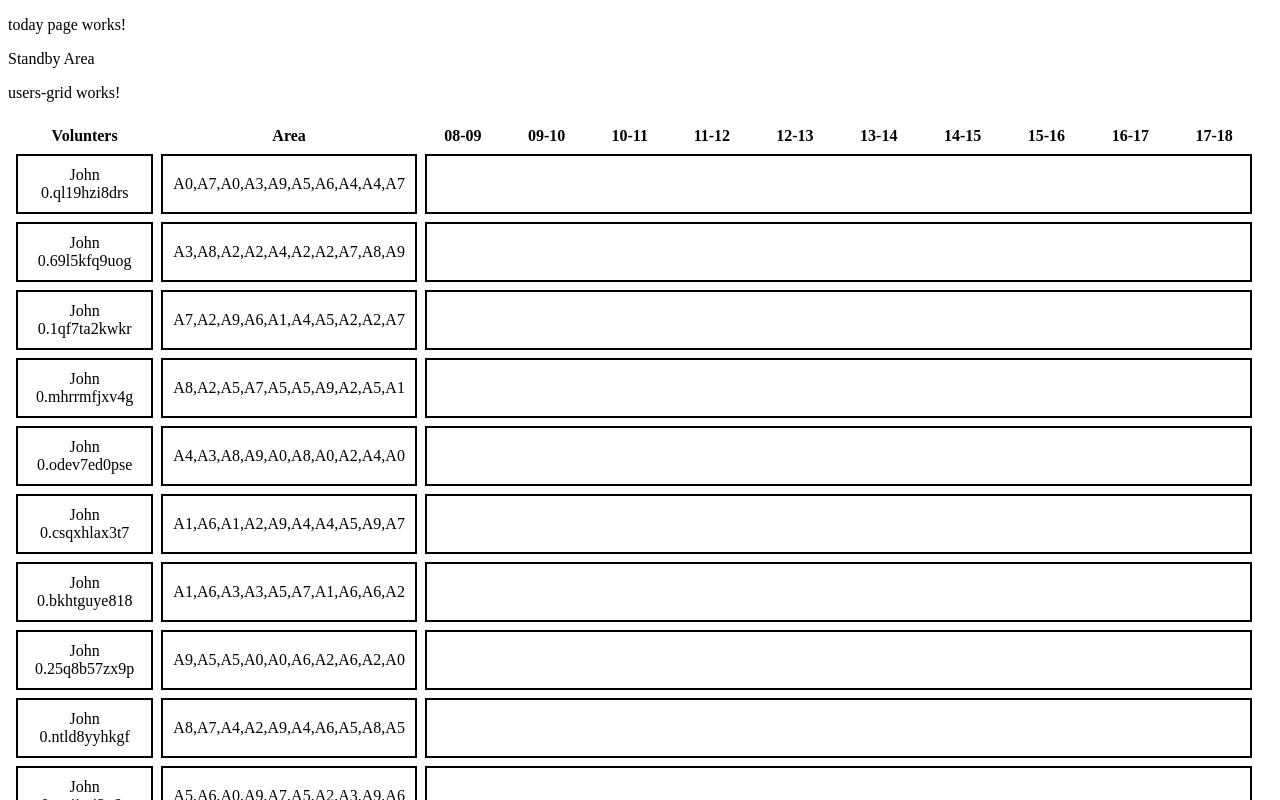
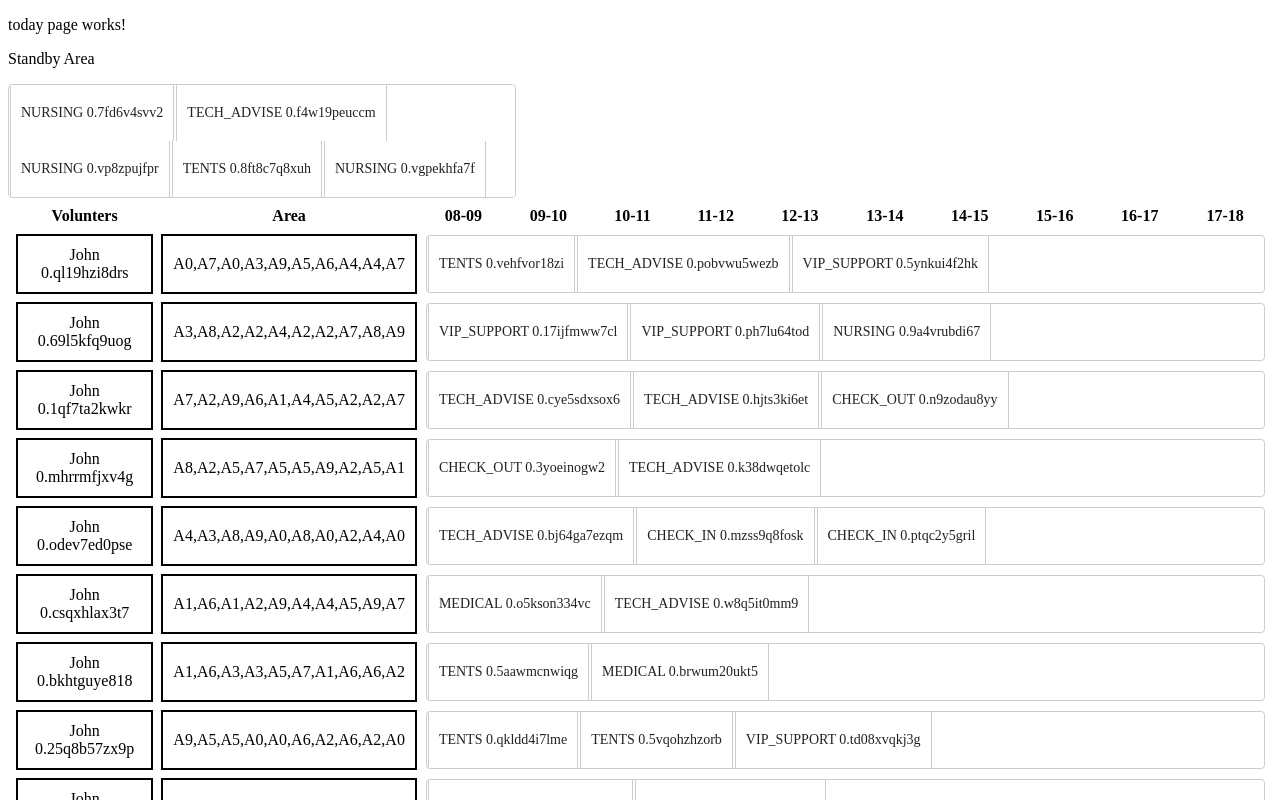
Before and after one commit to jgomesmv/AngularTasksManager, an Angular app: page /tasks in a window 1280 px wide. Shown: the top 800 px of the page. Built offline with nearby package versions, Linux system fonts and the light colour scheme.

Commit message:
implement basic drag and drop logic

```diff
--- a/package.json
+++ b/package.json
@@ -20,6 +20,7 @@
     "@angular/platform-browser": "~9.0.0",
     "@angular/platform-browser-dynamic": "~9.0.0",
     "@angular/router": "~9.0.0",
+    "lodash": "^4.17.15",
     "rxjs": "~6.5.4",
     "tslib": "^1.10.0",
     "zone.js": "~0.10.2"
--- a/src/app/tasks/pages/today/resources/standby-tasks/standby-tasks.component.html
+++ b/src/app/tasks/pages/today/resources/standby-tasks/standby-tasks.component.html
@@ -1,4 +1,3 @@
 <section>
-  <div>Standby Area</div>
-  <div></div>
+  <p>Standby Area</p>
 </section>
--- a/src/app/tasks/pages/today/resources/users-grid/users-grid.component.html
+++ b/src/app/tasks/pages/today/resources/users-grid/users-grid.component.html
@@ -1,4 +1,24 @@
-<p>users-grid works!</p>
+<div>
+  <div
+    id="pendingTasks"
+    cdkDropList
+    [cdkDropListData]="pendingTasks"
+    [cdkDropListConnectedTo]="pendingTasksConnectedTo"
+    cdkDropListSortingDisabled
+    class="c-usersGrid__pendingTasksList"
+    (cdkDropListDropped)="drop($event)"
+    [cdkDropListEnterPredicate]="noReturnPredicate"
+  >
+    <div
+      class="c-usersGrid__task"
+      *ngFor="let task of pendingTasks"
+      [cdkDragData]="task"
+      cdkDrag
+    >
+      {{ task.name }}
+    </div>
+  </div>
+</div>
 <table class="c-usersGrid__table">
   <thead>
     <tr>
@@ -20,8 +40,27 @@
     <tr *ngFor="let user of users">
       <td class="c-usersGrid__cell c-usersGrid__userName">{{ user.name }}</td>
       <td class="c-usersGrid__cell c-usersGrid__area">{{ user.areas }}</td>
-      <td class="c-usersGrid__cell" colspan="10"></td>
-      <td></td>
+      <td colspan="10">
+        <div
+          id="{{ user.id }}_userTasks"
+          cdkDropList
+          [cdkDropListData]="user.tasks"
+          [cdkDropListConnectedTo]="pendingTasksConnectedTo"
+          cdkDropListSortingDisabled
+          class="c-usersGrid__userTasksList"
+          (cdkDropListDropped)="drop($event)"
+          [cdkDropListEnterPredicate]="evenPredicate"
+        >
+          <div
+            class="c-usersGrid__task"
+            *ngFor="let task of user.tasks"
+            cdkDrag
+            [cdkDragData]="task"
+          >
+            {{ task.name }}
+          </div>
+        </div>
+      </td>
     </tr>
   </tbody>
 </table>
--- a/src/app/tasks/pages/today/resources/users-grid/users-grid.component.scss
+++ b/src/app/tasks/pages/today/resources/users-grid/users-grid.component.scss
@@ -18,4 +18,49 @@
     width: 5%;
     text-align: center;
   }
+
+  &__minutes {
+    display: flex;
+    flex-direction: column;
+    flex-grow: 1;
+  }
+
+  &__pendingTasksList {
+    display: flex;
+    max-width: 548px;
+    width: 40%;
+    height: 112px;
+    flex-direction: row;
+    flex-wrap: wrap;
+    overflow: hidden;
+    overflow-y: visible;
+    border: solid 1px #cccccc;
+    border-radius: 4px;
+    background: white;
+  }
+
+  &__userTasksList {
+    display: flex;
+    width: 100%;
+    flex-direction: row;
+    overflow: hidden;
+    border: solid 1px #cccccc;
+    border-radius: 4px;
+    background: white;
+  }
+
+  &__task {
+    display: flex;
+    margin: 0 1px;
+    padding: 20px 10px;
+    justify-content: space-between;
+    align-items: center;
+    box-sizing: border-box;
+    border-right: solid 1px #cccccc;
+    border-left: solid 1px #cccccc;
+    background: white;
+    color: rgba(0, 0, 0, 0.87);
+    font-size: 14px;
+    cursor: move;
+  }
 }
--- a/src/app/tasks/pages/today/resources/users-grid/users-grid.component.ts
+++ b/src/app/tasks/pages/today/resources/users-grid/users-grid.component.ts
@@ -1,6 +1,9 @@
 import { Component, OnInit, Input } from '@angular/core';
 import { UserDataSource } from 'src/app/core/data-sources/user-data-source/user.data-source';
 import { User } from 'src/app/core/models/user/user';
+import _ from 'lodash';
+import { CdkDragDrop, moveItemInArray, transferArrayItem, CdkDrag } from '@angular/cdk/drag-drop';
+import { Task } from 'src/app/core/models/task/task';
 
 @Component({
   selector: 'users-grid',
@@ -10,8 +13,37 @@ import { User } from 'src/app/core/models/user/user';
 })
 export class UsersGridComponent implements OnInit {
   @Input() users: User[] = [];
+  @Input() pendingTasks: Task[] = [];
 
-  constructor(private userDataSource: UserDataSource) {}
+  pendingTasksConnectedTo = [];
 
-  ngOnInit(): void {}
+  hours = _.range(8, 18, 1);
+  minutes = _.range(1, 60, 1);
+
+  constructor() {}
+
+  ngOnInit(): void {
+    this.pendingTasksConnectedTo = this.users.map(user => `${user.id}_userTasks`);
+  }
+
+  drop(event: CdkDragDrop<any>) {
+    if (event.previousContainer === event.container) {
+      moveItemInArray(event.container.data, event.previousIndex, event.currentIndex);
+    } else {
+      transferArrayItem(event.previousContainer.data,
+                        event.container.data,
+                        event.previousIndex,
+                        event.currentIndex);
+    }
+  }
+
+  /** Predicate function that only allows even numbers to be dropped into a list. */
+  evenPredicate(item: CdkDrag<any>) {
+    return true;
+  }
+
+  /** Predicate function that doesn't allow items to be dropped into a list. */
+  noReturnPredicate() {
+    return false;
+  }
 }
--- a/src/app/tasks/pages/today/today.page.html
+++ b/src/app/tasks/pages/today/today.page.html
@@ -2,4 +2,4 @@
 
 <standby-tasks [tasks]=pendingTasks></standby-tasks>
 
-<users-grid [users]=users></users-grid>
+<users-grid [users]=users [pendingTasks]=pendingTasks></users-grid>
--- a/src/app/tasks/tasks.module.ts
+++ b/src/app/tasks/tasks.module.ts
@@ -1,5 +1,6 @@
 import { NgModule } from '@angular/core';
 import { CommonModule } from '@angular/common';
+import { DragDropModule } from '@angular/cdk/drag-drop';
 
 import { TasksRoutingModule } from './tasks-routing.module';
 import { TodayPage } from './pages/today/today.page';
@@ -8,7 +9,7 @@ import { StandbyTasksComponent } from './pages/today/resources/standby-tasks/sta
 
 @NgModule({
   declarations: [TodayPage, UsersGridComponent, StandbyTasksComponent],
-  imports: [CommonModule, TasksRoutingModule],
+  imports: [CommonModule, TasksRoutingModule, DragDropModule],
   exports: [UsersGridComponent]
 })
 export class TasksModule {}
```
Also changed, not shown: 1 other file (tests, documents, lock files or other folders).
